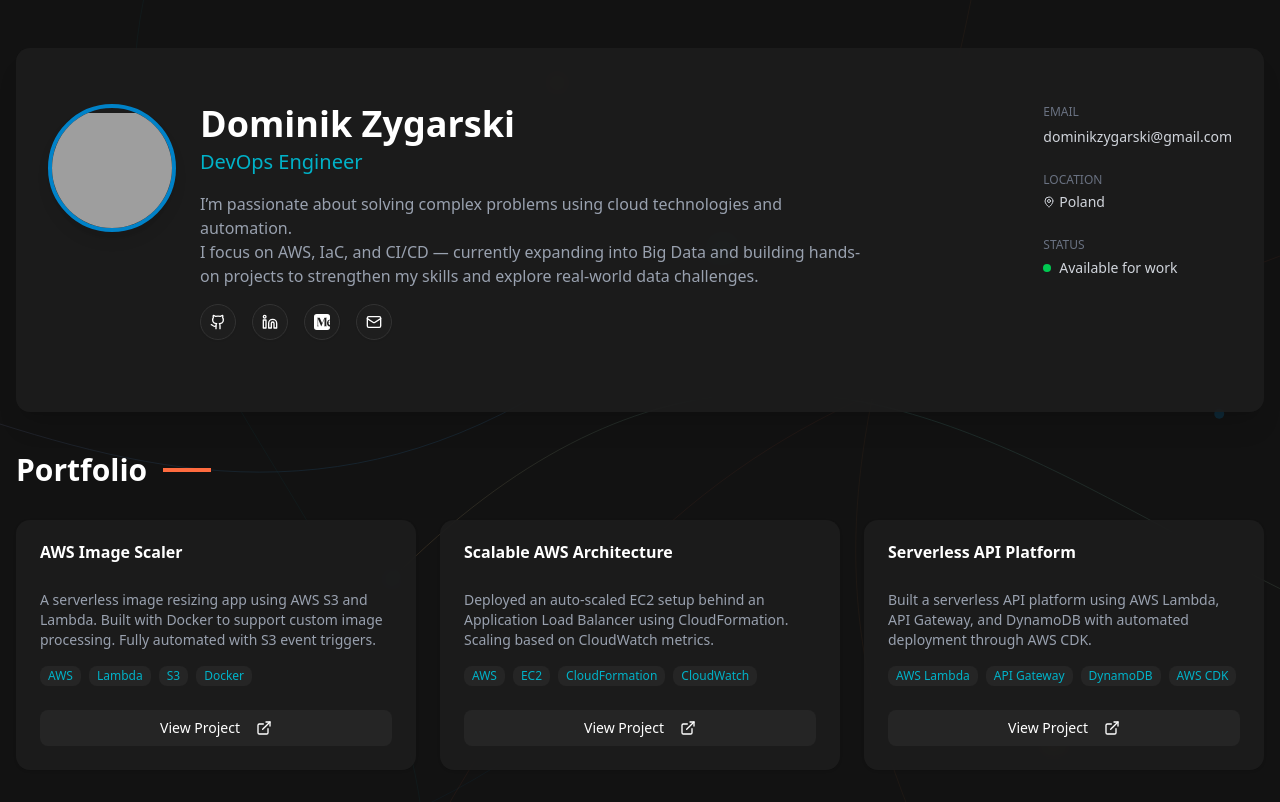
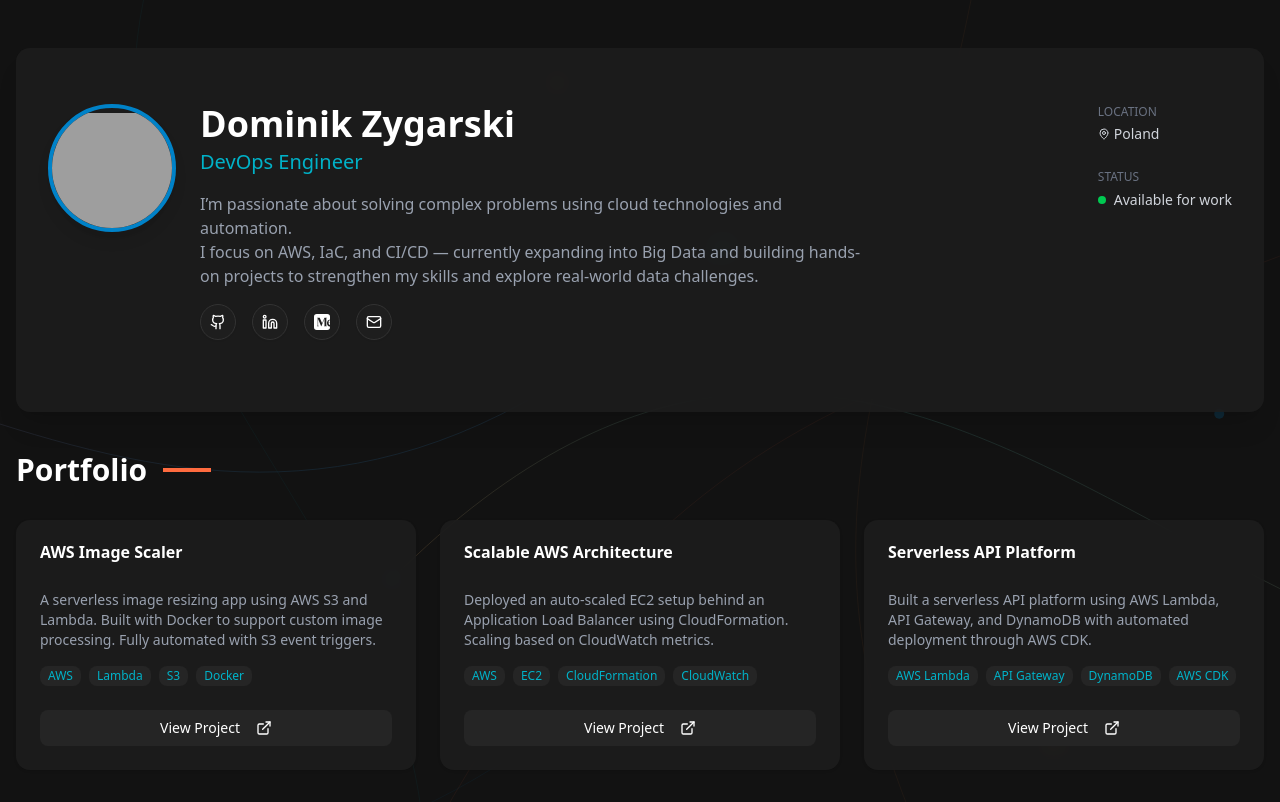
Before and after one commit to ogzyzy/portfolio, a Next.js app: page / in a window 1280 px wide. Shown: the top 802 px of the page. Built offline with nearby package versions, Linux system fonts and the light colour scheme; grey boxes are pictures that could not be loaded.

Commit message:
delete EMAIL section

```diff
--- a/src/app/page.tsx
+++ b/src/app/page.tsx
@@ -146,12 +146,6 @@ export default function Portfolio() {
 
               <div className="grid grid-cols-1 gap-6 items-center text-center md:text-left md:items-start">
                 <div>
-                  <p className="text-xs text-gray-500 uppercase mb-1">EMAIL</p>
-                  <Link href="mailto:dominikzygarski@gmail.com" className="text-sm text-gray-300 hover:text-[#00B2C8]">
-                    dominikzygarski@gmail.com
-                  </Link>
-                </div>
-                <div>
                   <p className="text-xs text-gray-500 uppercase mb-1">LOCATION</p>
                   <p className="text-sm text-gray-300 text-center md:text-left">
                     <span className="inline-flex items-center">
```
